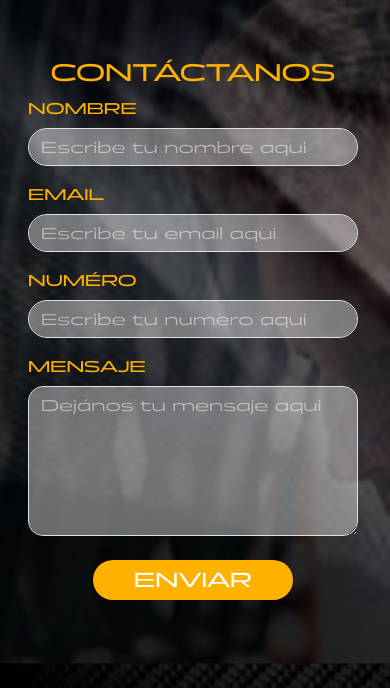
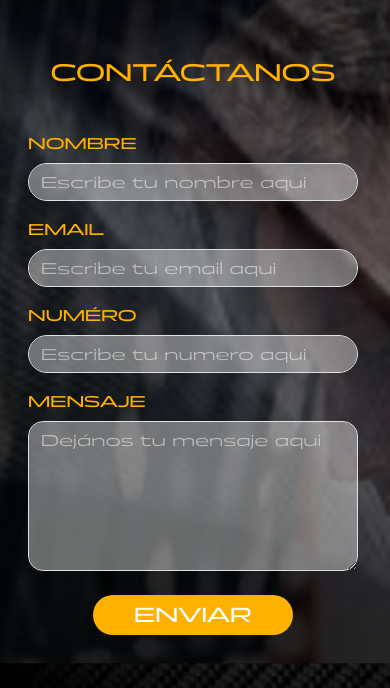
Before and after one commit to jdmejia92/BadDuck_tienda, a plain HTML site: page contactos.html in a window 390 px wide. Shown: the part 92-780 px from the top of the page. Drawn offline with nearby package versions, Linux system fonts and the light colour scheme.

Commit message:
Arreglos Css Movile

```diff
--- a/CSS/style.css
+++ b/CSS/style.css
@@ -356,6 +356,10 @@ section div img:hover {
   .section-contacto {
     max-width: 430px;
   }
+
+  form {
+    margin-top: 2.7rem;
+  }
 }
 
 .input-badduck::placeholder {
```
